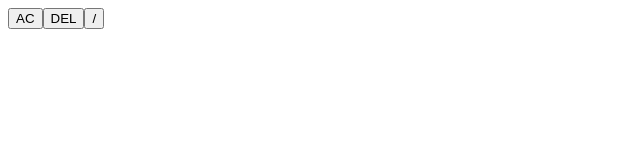
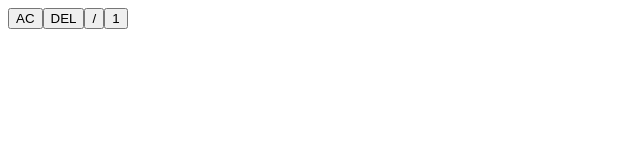
Before and after one commit to dvimukthi/Calculator, a React (Create React App) app: page / in a window 1280 px wide. Shown: the top 160 px of the page, without its empty margins (0-640 px from the left). Built offline with nearby package versions, Linux system fonts and the light colour scheme.

Commit message:
1 button

```diff
--- a/src/App.js
+++ b/src/App.js
@@ -8,6 +8,7 @@ function App() {
       <button className="span-two">AC</button>
       <button>DEL</button>
       <button>/</button>
+      <button>1</button>
     </div>
   );
 }
```
